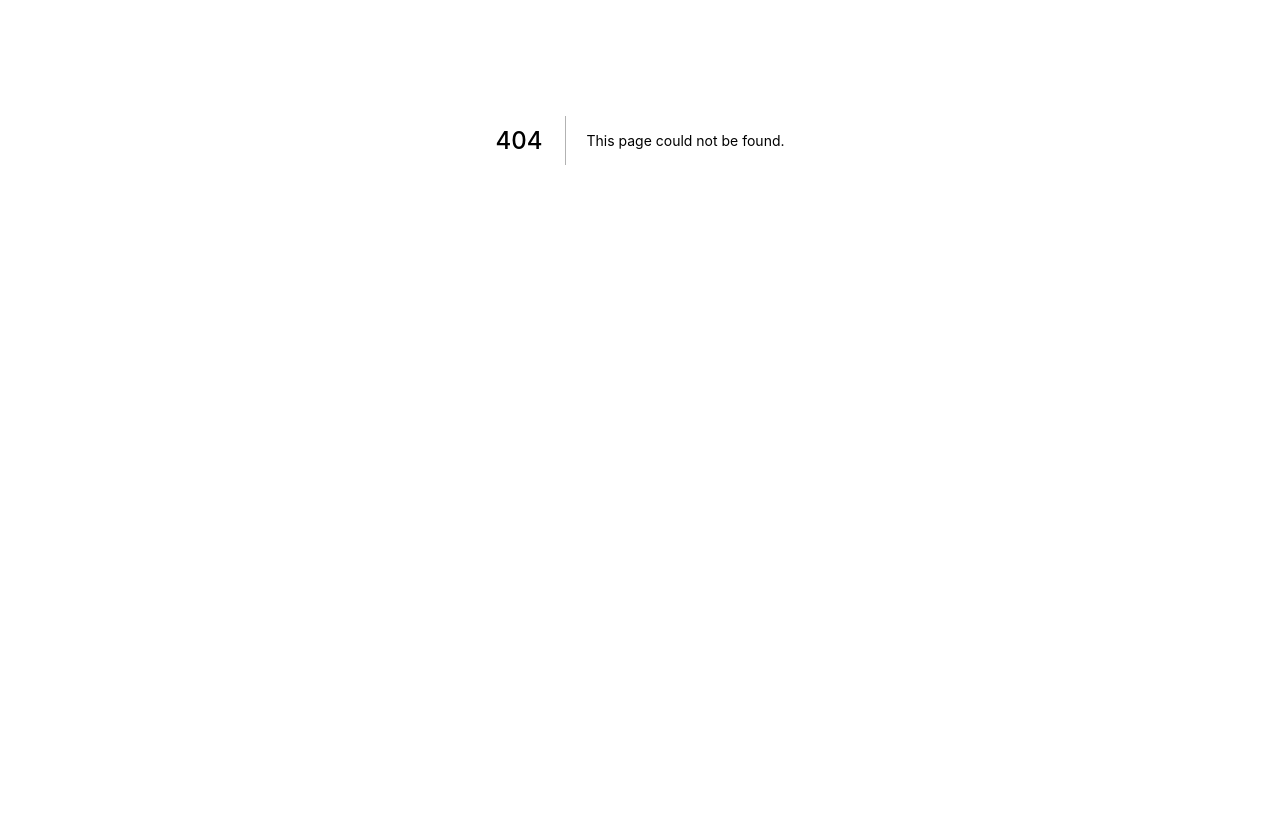
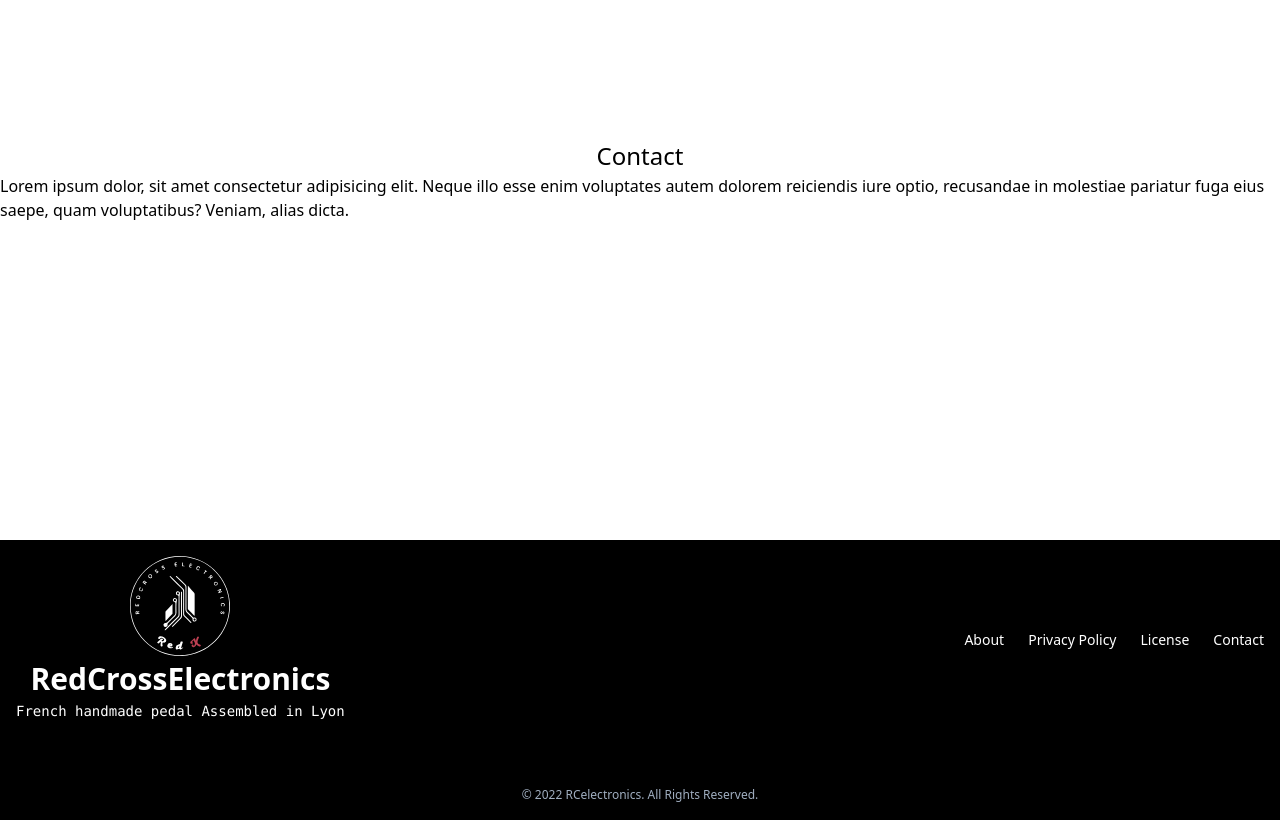
Before and after one commit to RedCElec/RedCrossWebSite, a Next.js app in the folder Front/redcross_website/: page /infoAdd/Contact in a window 1280 px wide. Before the commit this address had no page. Shown: the part 260-1080 px from the top of the page. Before the commit the page ends 800 px from the top, so only its background shows below. Built offline with nearby package versions, Linux system fonts and the light colour scheme.

Commit message:
footer + new associated pages

```diff
--- a/Front/redcross_website/components/Footer.tsx
+++ b/Front/redcross_website/components/Footer.tsx
@@ -8,30 +8,32 @@ export default function Footer() {
   return (
 
 
-<div className="p-4 bg-black shadow md:px-6 md:py-8 ">
+<footer className="p-4 bg-black">
     <div className="sm:flex sm:items-center sm:justify-between pb-16 ">
-        <a href="http://localhost:3000" className="flex items-center mb-4 sm:mb-0">
-            <Image src="/logo.svg" layout="fixed" width={100} height={100} className='mr-3 h-8 p-4' alt="replacement"/>
-            <span className="self-center text-2xl font-semibold  text-white"> RedCrossElectronics</span>
+        <a href="http://localhost:3000" className="grid grid-cols-1 flex place-items-center mb-4 sm:mb-0">
+            <Image src="/logo.svg" layout="fixed" width={100} height={100} className='mr-3 h-8 row-start-1 row-end-2' alt="replacement"/>
+            <div className="self-center text-3xl font-bold text-white "> RedCrossElectronics</div>
+            <div className="self-center text-white font-mono text-sm"> French handmade pedal Assembled in Lyon </div>
         </a>
+
         <ul className="flex flex-wrap items-center mb-6 text-sm text-white sm:mb-0">
             <li>
                 <a href="#" className="mr-4 hover:text-red-600 md:mr-6 ">About</a>
             </li>
             <li>
-                <a href="#" className="mr-4 hover:text-red-600 md:mr-6">Privacy Policy</a>
+                <a href="/infoAdd/PrivacyPolicy" className="mr-4 hover:text-red-600 md:mr-6">Privacy Policy</a>
             </li>
             <li>
-                <a href="#" className="mr-4 hover:text-red-600 md:mr-6 ">Licensing</a>
+                <a href="/infoAdd/License" className="mr-4 hover:text-red-600 md:mr-6 ">License</a>
             </li>
             <li>
-                <a href="#" className="hover:text-red-600">Contact</a>
+                <a href="/infoAdd/Contact" className="hover:text-red-600">Contact</a>
             </li>
         </ul>
     </div>
-    <span className="block text-xs text-gray-500 sm:text-center dark:text-gray-400">© {dateFromThisYear.getFullYear()} <a href="https://flowbite.com/" className="hover:underline">RCelectronics™</a>. All Rights Reserved.
+    <span className="block text-xs text-gray-500 sm:text-center dark:text-gray-400">© {dateFromThisYear.getFullYear()} <a href="https://flowbite.com/" className="hover:underline">RCelectronics</a>. All Rights Reserved.
     </span>
-</div>
+</footer>
 
   )
 }
--- a/Front/redcross_website/components/Layout.tsx
+++ b/Front/redcross_website/components/Layout.tsx
@@ -3,7 +3,6 @@ import { Button } from '@mui/material';
 import { useRouter } from 'next/router';
 import clsx from 'clsx';
 import CenteredLayout from './CenteredLayout';
-import Footer from './Footer';
 import { withChildren, withClassName } from '../config/withs';
 import Image from 'next/image'
 
@@ -26,12 +25,10 @@ export default function AppLayout({
         <meta name="description" content="To Do List application" />
         <link rel="icon" href="/logo_noir.ico" />
       </Head>
-      <main className="w-screen h-screen">
+      <main className="h-screen">
         <div className="w-full h-20 flex justify-around items-center top-0 left-0 bg-black shadow-md  p-4 absolute">
-            <Button className="text-white hover:text-red-600" onClick={() => router.push('/')}>Home</Button>
-            <a href="http://localhost:3000" className='item-center'>          {/*j'ai ajouté une anchor pour quand on click sur le logo c'a retourne à l'acceuil*/}
-            <Image src="/logo.svg" layout="fixed" width={70} height={70} alt="bahAlors"/> {/*Faudra mettre des alt correct mdrr*/}
-            </a>
+            <Button className="text-white hover:text-red-600" onClick={() => router.push('/')}>Home</Button>       {/*j'ai ajouté une anchor pour quand on click sur le logo c'a retourne à l'acceuil*/}
+            <Image src="/logo.svg" layout="fixed" width={70} height={70} alt="bahAlors" onClick={() => router.push('/')}/> {/*Faudra mettre des alt correct mdrr*/}
             <Button className="text-white hover:text-red-600" onClick={() => router.push('/products')}>Products</Button>
         </div>
         <Layout className={clsx(className, 'pt-20')}>
--- a/Front/redcross_website/pages/index.tsx
+++ b/Front/redcross_website/pages/index.tsx
@@ -17,9 +17,9 @@ const Home: NextPage = () => {
         <div className='text-center p-2 inline'>
           <p className='text-black font-mono'>Lorem ipsum dolor <br></br></p>
         </div>
-        <div className='text-black max-w-screen-sm text-center' >Lorem ipsum dolor sit amet consectetur adipisicing elit. Consequatur sed ut aut impedit numquam, repellendus, ratione ipsa doloribus nulla corrupti quos assumenda? Iste porro veniam minima doloribus pariatur nihil nostrum!</div>
+        <div className='text-black max-w-sm text-center' >Lorem ipsum dolor sit amet consectetur adipisicing elit. Consequatur sed ut aut impedit numquam, repellendus, ratione ipsa doloribus nulla corrupti quos assumenda? Iste porro veniam minima doloribus pariatur nihil nostrum!</div>
       </div>
-      <Image src="/logo_noir.svg" layout="fixed" width={240} height={240} className="p-8"/>
+      <Image src="/logo_noir.svg" alt="This is a logo" layout="fixed" width={240} height={240} className="p-8"/>
 
     </AppLayout>
     <Footer></Footer>
--- /dev/null
+++ b/Front/redcross_website/pages/infoAdd/Contact.tsx
@@ -0,0 +1,17 @@
+import type { NextPage } from 'next'
+import AppLayout from '../../components/Layout'
+import Image from 'next/image'
+import Footer from '../../components/Footer'
+
+
+export default function Contact() {
+  return (
+    <div>
+    <AppLayout type="centered" className="flex flex-col">
+        <h1 className='text-2xl'>Contact</h1>
+        <div>Lorem ipsum dolor, sit amet consectetur adipisicing elit. Neque illo esse enim voluptates autem dolorem reiciendis iure optio, recusandae in molestiae pariatur fuga eius saepe, quam voluptatibus? Veniam, alias dicta.</div>
+    </AppLayout>
+    <Footer></Footer>
+    </div>
+  )
+}
--- /dev/null
+++ b/Front/redcross_website/pages/infoAdd/License.tsx
@@ -0,0 +1,17 @@
+import type { NextPage } from 'next'
+import AppLayout from '../../components/Layout'
+import Image from 'next/image'
+import Footer from '../../components/Footer'
+
+
+export default function License() {
+  return (
+    <div>
+    <AppLayout type="centered" className="flex flex-col">
+        <h1 className='text-2xl'>License</h1>
+        <div>Lorem ipsum dolor, sit amet consectetur adipisicing elit. Neque illo esse enim voluptates autem dolorem reiciendis iure optio, recusandae in molestiae pariatur fuga eius saepe, quam voluptatibus? Veniam, alias dicta.</div>
+    </AppLayout>
+    <Footer></Footer>
+    </div>
+  )
+}
--- /dev/null
+++ b/Front/redcross_website/pages/infoAdd/PrivacyPolicy.tsx
@@ -0,0 +1,17 @@
+import type { NextPage } from 'next'
+import AppLayout from '../../components/Layout'
+import Image from 'next/image'
+import Footer from '../../components/Footer'
+
+
+export default function PrivacyPolicy() {
+  return (
+    <div>
+    <AppLayout type="centered" className="flex flex-col">
+        <h1 className='text-2xl'>PrivacyPolicy</h1>
+        <div>Lorem ipsum dolor, sit amet consectetur adipisicing elit. Neque illo esse enim voluptates autem dolorem reiciendis iure optio, recusandae in molestiae pariatur fuga eius saepe, quam voluptatibus? Veniam, alias dicta.</div>
+    </AppLayout>
+    <Footer></Footer>
+    </div>
+  )
+}
```
